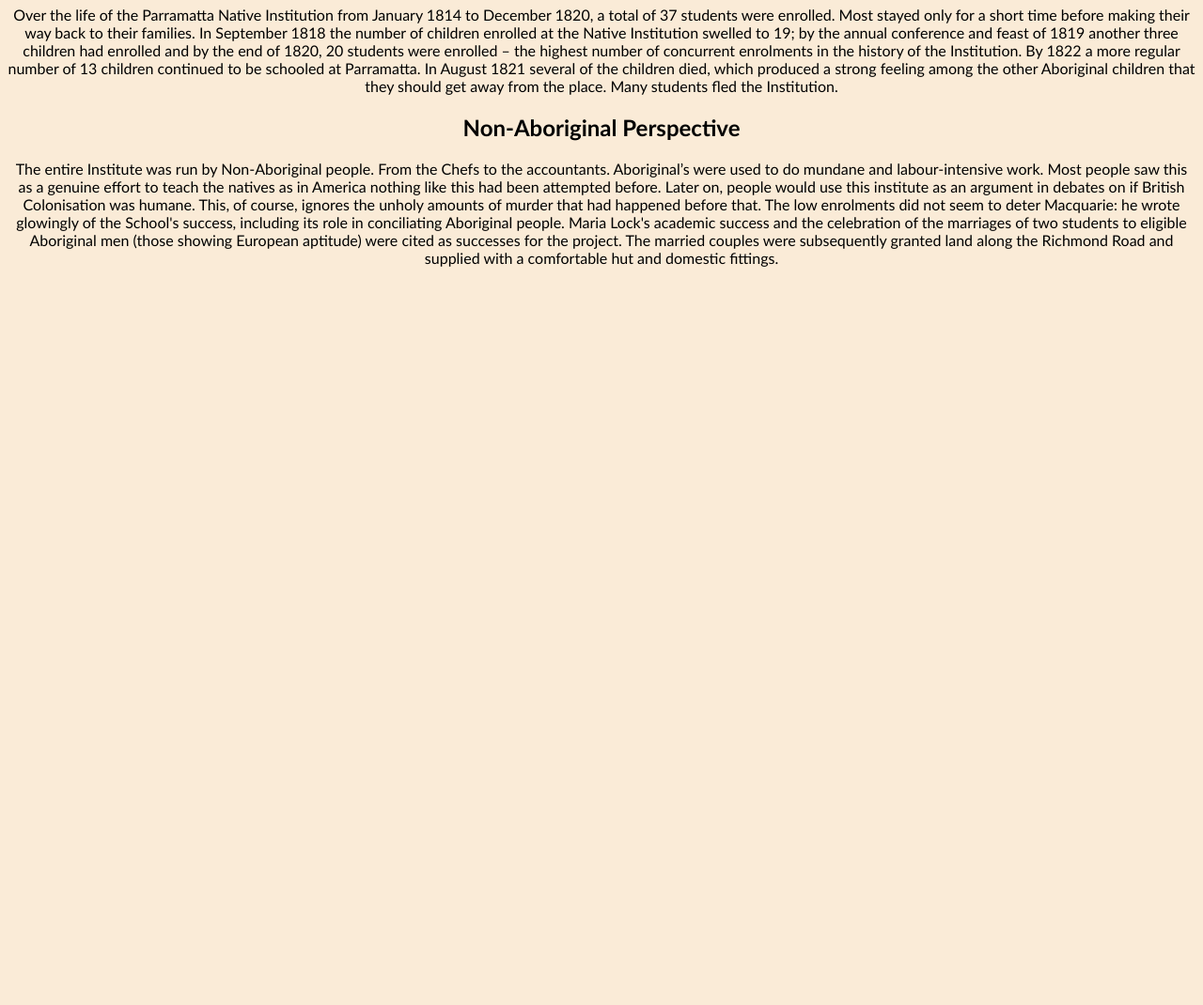
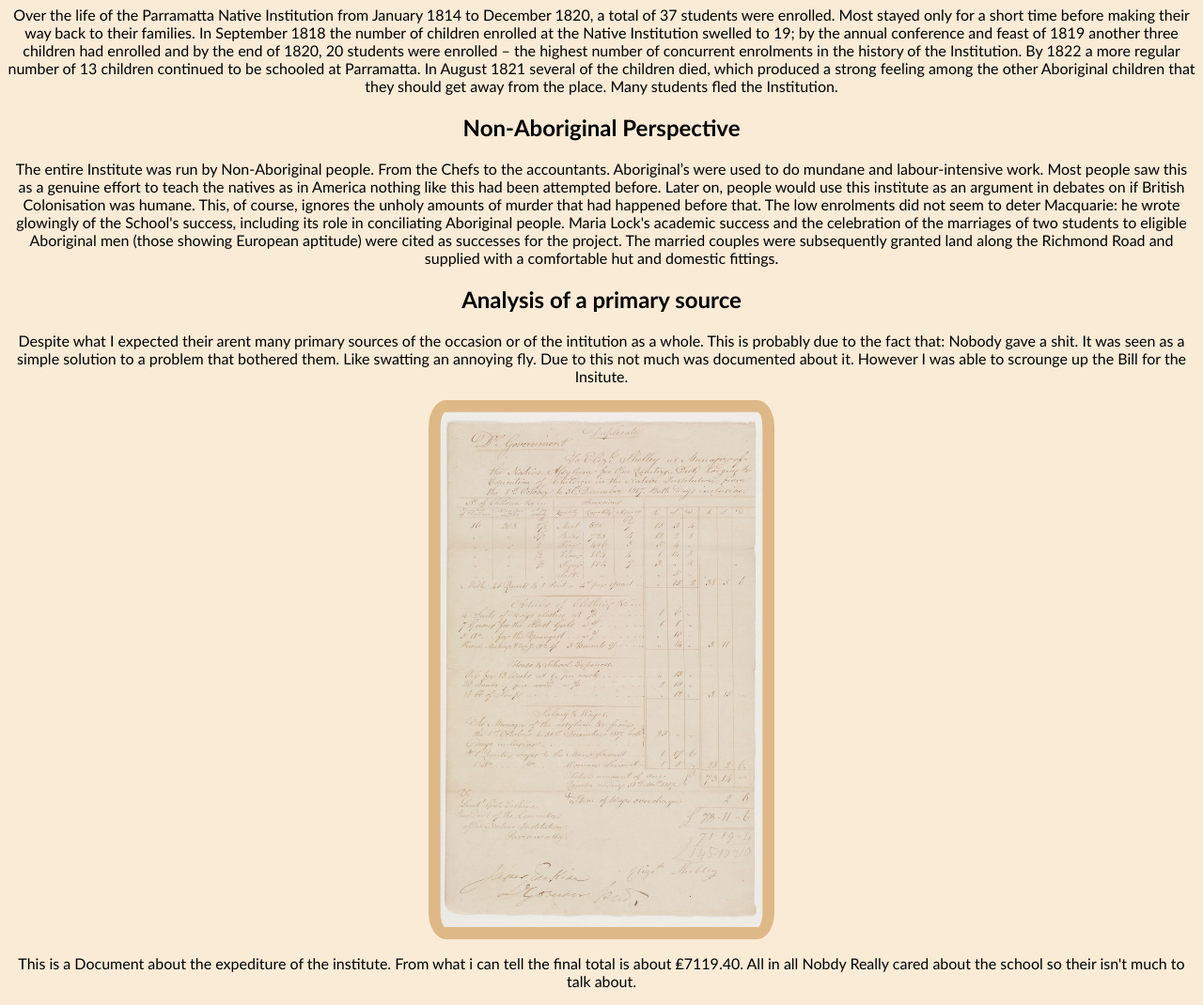
Before and after one commit to HistroryProject/HistoryProject.github.io, a plain HTML site: page index.html in a window 1280 px wide. Shown: the part 840-1910 px from the top of the page at 94% size. Before the commit the page ends 1140 px from the top, so only its background shows below. Drawn offline with Linux system fonts and the light colour scheme.

Commit message:
Added stuff

```diff
--- a/index.html
+++ b/index.html
@@ -36,13 +36,25 @@
         </p>
     </section>
     <section id="Analysis Of Sources">
-        <!--TODO Do analysis of source-->
+        <h2>Analysis of a primary source</h2>
+        <p>Despite what I expected their arent many primary sources of the occasion or of the intitution as a whole. This is probably due to the fact that: Nobody gave a shit. It was seen as a simple solution to a problem that bothered them. Like swatting
+            an annoying fly. Due to this not much was documented about it. However I was able to scrounge up the Bill for the Insitute. </p>
+        <img src="Images/Bill.jpg" alt="Bill" id="BillImage">
+        <p>This is a Document about the expediture of the institute. From what i can tell the final total is about &#x20A4;7119.40. All in all Nobdy Really cared about the school so their isn't much to talk about.</p>
+
     </section>
     <section id="Conclusion">
         <!--TODO Get Conclusion-->
     </section>
 </body>
 <style>
+    #BillImage {
+        height: 70%;
+        padding: 1%;
+        background-color: burlywood;
+        border-radius: 5%;
+    }
+
     html {
         font-family: 'Trebuchet MS', 'Lucida Sans Unicode', 'Lucida Grande', 'Lucida Sans', Arial, sans-serif;
         background-color: antiquewhite;
@@ -55,4 +67,5 @@
     }
 </style>
 
+
 </html>
```
Also changed, not shown: Images/Bill.jpg (added).
